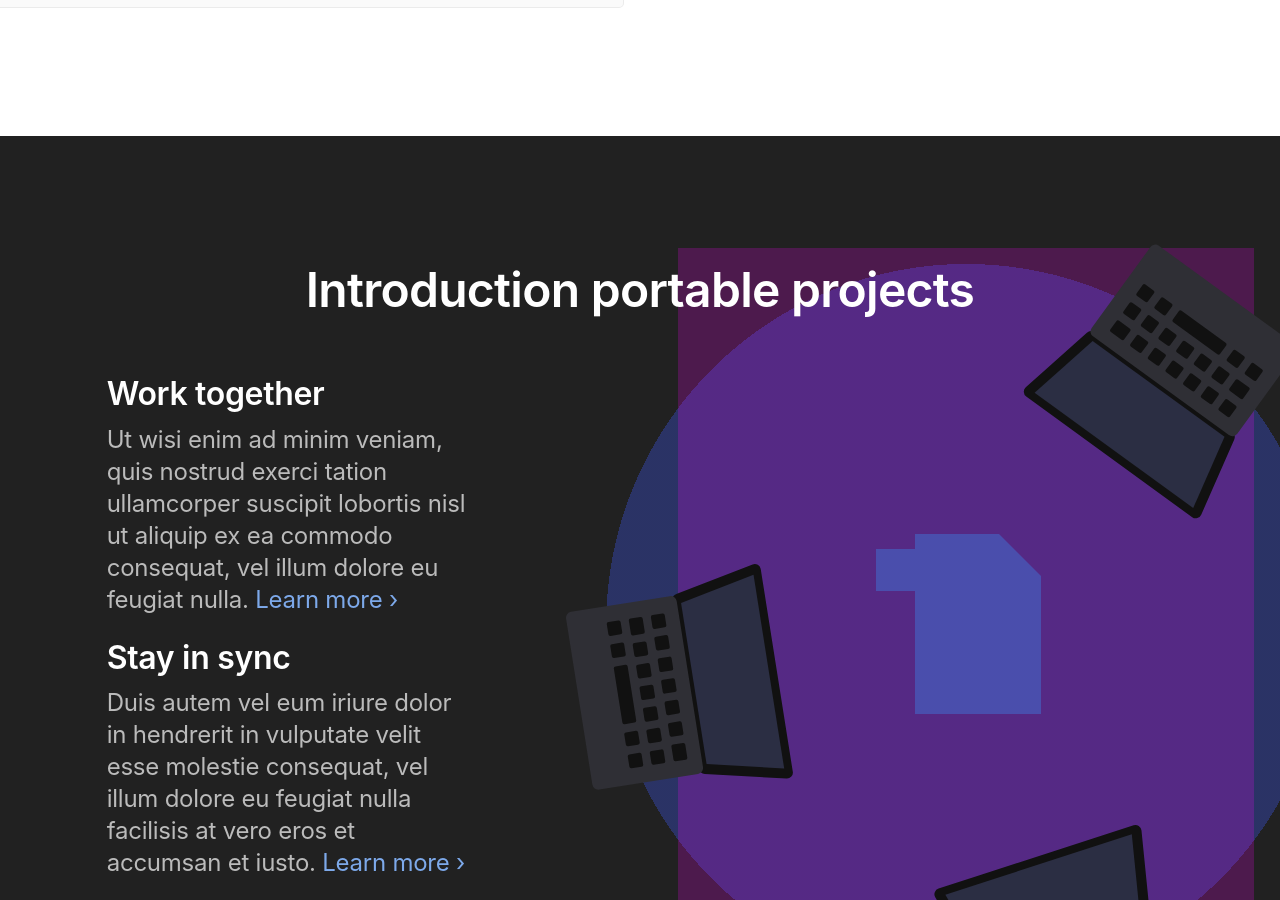
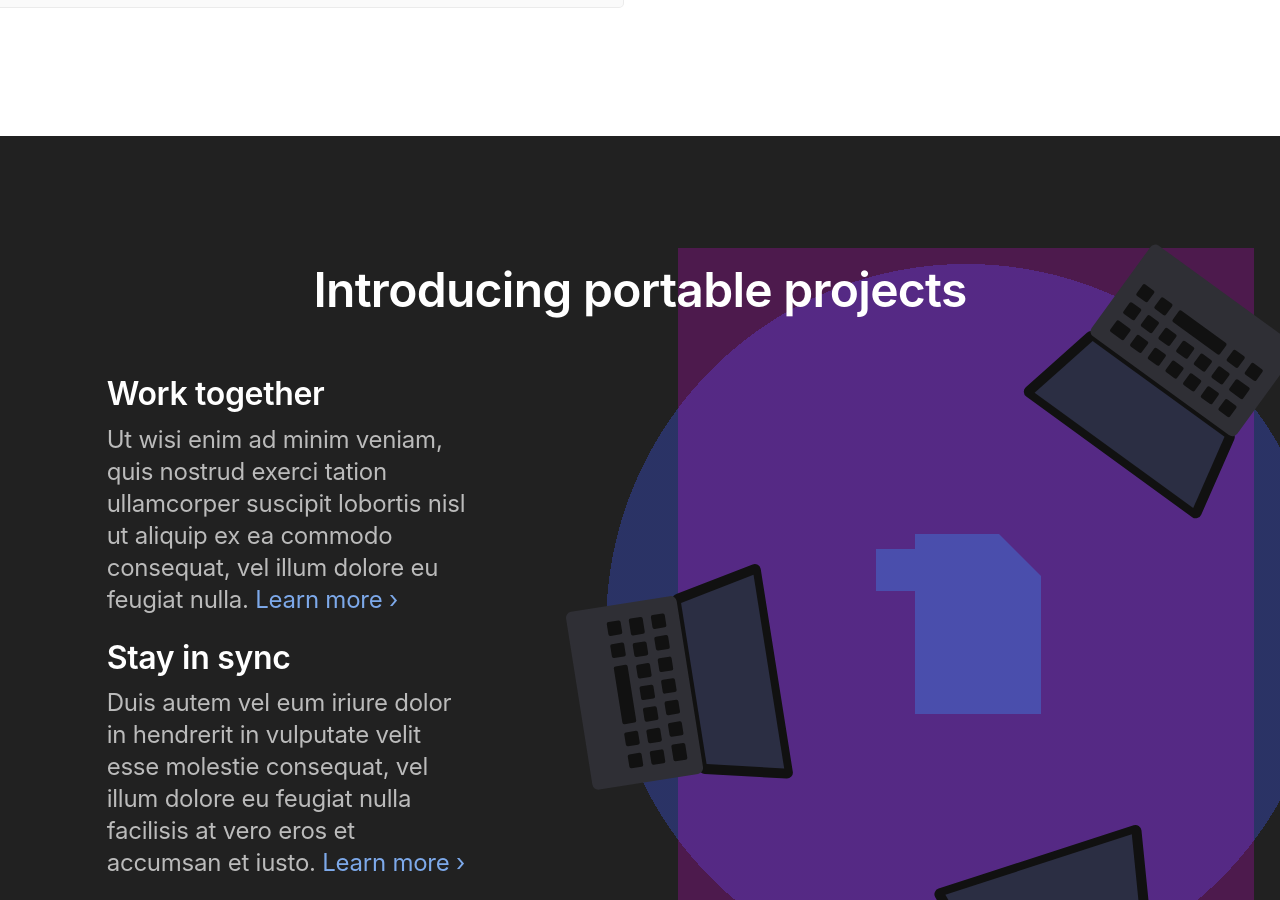
Before and after one commit to tropy/tropy.github.io, a Jekyll site: the page built from index.html, in a window 1280 px wide and 900 px high, scrolled down 4204 px. Built offline with Jekyll 4.4.1, drawn with Linux system fonts in a browser that asks for light colours.

Commit message:
Fix heading.

```diff
--- a/index.html
+++ b/index.html
@@ -69,7 +69,7 @@ class: home
 </section>
 <section class="portable-projects">
   <div class="container-fluid">
-    <h2>Introduction portable projects</h2>
+    <h2>Introducing portable projects</h2>
     <div class="row">
       <div class="col-sm-12 col-md-6">
         <h3>Work together</h3>
```
